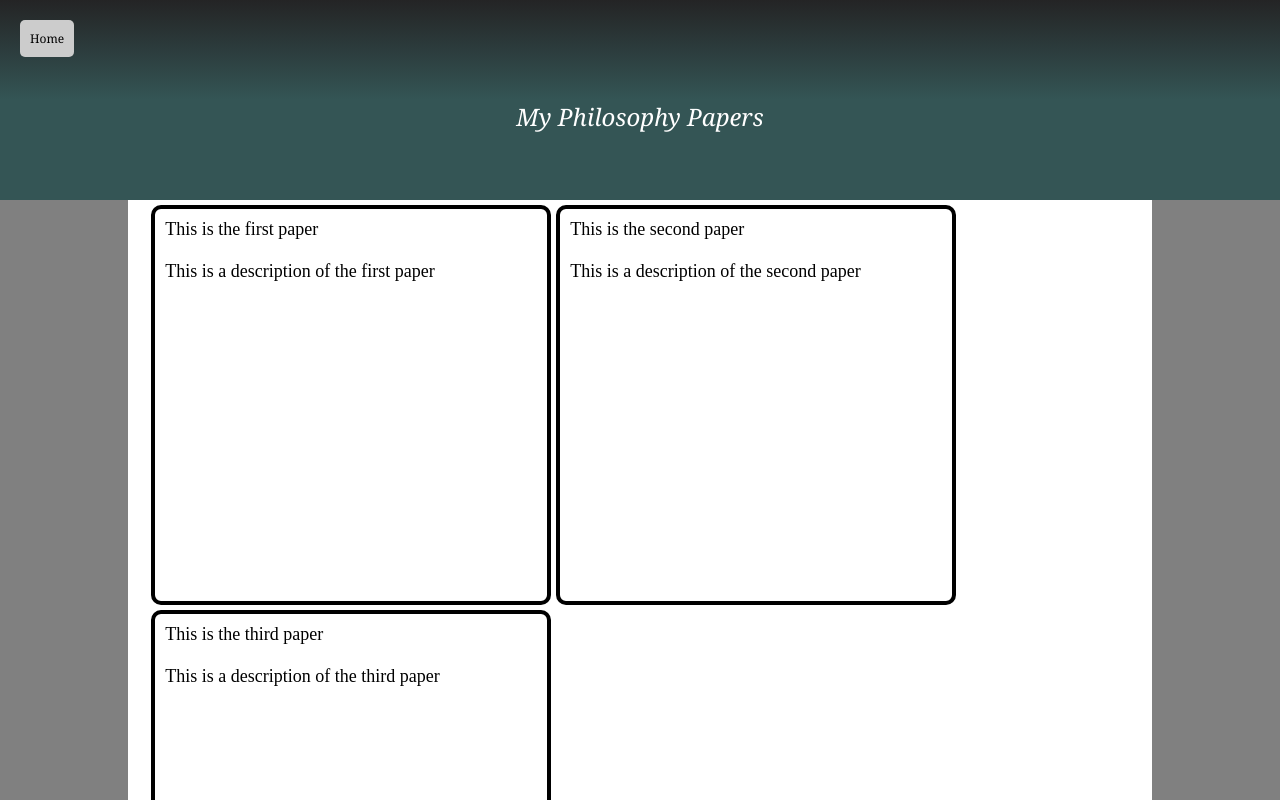
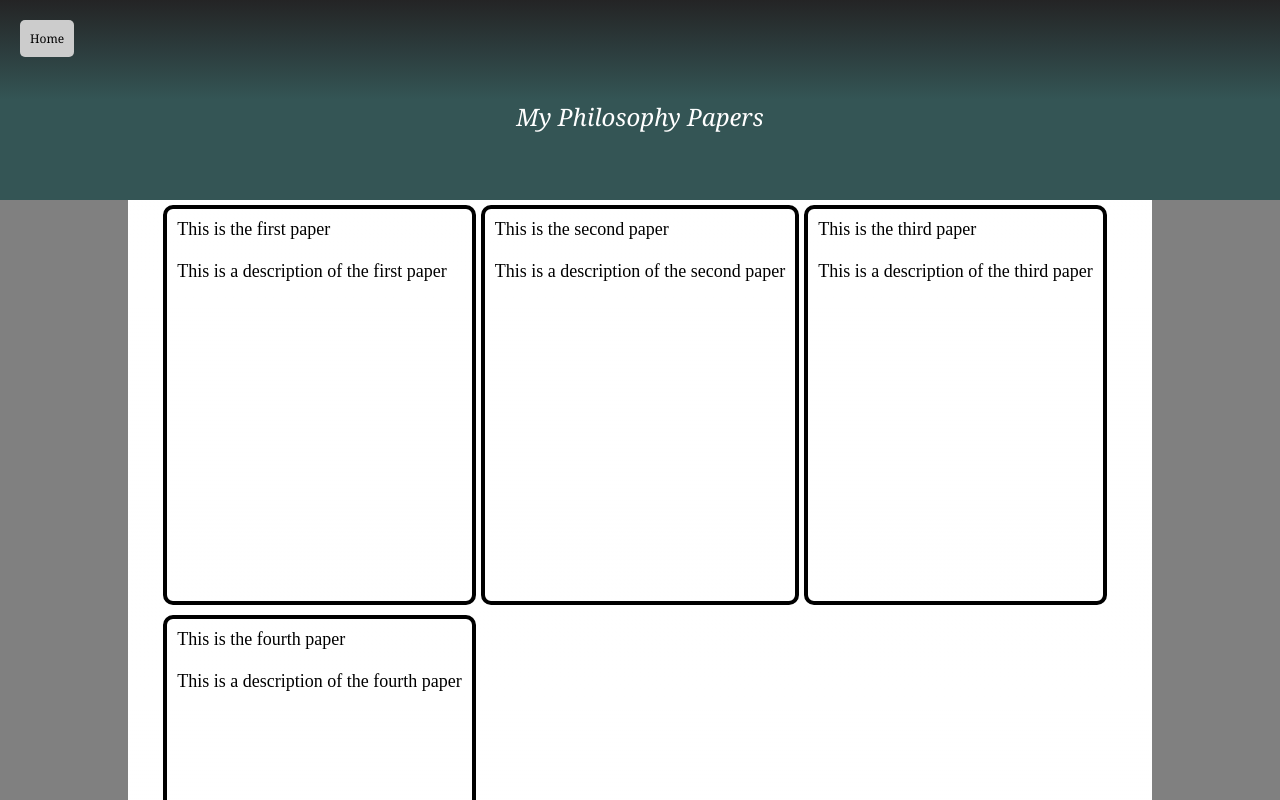
Before and after one commit to Andrewab/andrewab.github.io, a Next.js app in the folder my-app/: page /philosophyPapers in a window 1280 px wide. Shown: the top 800 px of the page. Built offline with nearby package versions, Linux system fonts and the light colour scheme.

Commit message:
New Changes to dynamic blocks

```diff
--- a/my-app/src/styles/philosophyPapersStyles.module.css
+++ b/my-app/src/styles/philosophyPapersStyles.module.css
@@ -27,9 +27,8 @@
 
   .paperBlock {
     margin-top: 5px;
-    margin-left: 5px;
     padding: 10px;
-    width: 400px;
+    width: 100%;
     height: 400px;
     border: 4px solid black;
     border-radius: 10px;
@@ -38,14 +37,15 @@
     display: flex;
   }
   .paperWrapper {
-    padding-left: 7%;
     display: grid;
-    grid-template-columns: 0fr 2fr;
+    grid-template-columns: auto auto auto;
+    justify-content: center;
+    grid-gap: 5px
 
   }
   .leftWall {
     position: absolute;
-    height: 100%;
+    height: 120%;
     left: 0px;
     top: 200px;
     bottom: 0px;
@@ -54,7 +54,7 @@
   }
   .rightWall {
     position: absolute;
-    height: 100%;
+    height: 120%;
     right: 0px;
     top: 200px;
     bottom: 0px;
```
Also changed, not shown: my-app/public/data.txt.
